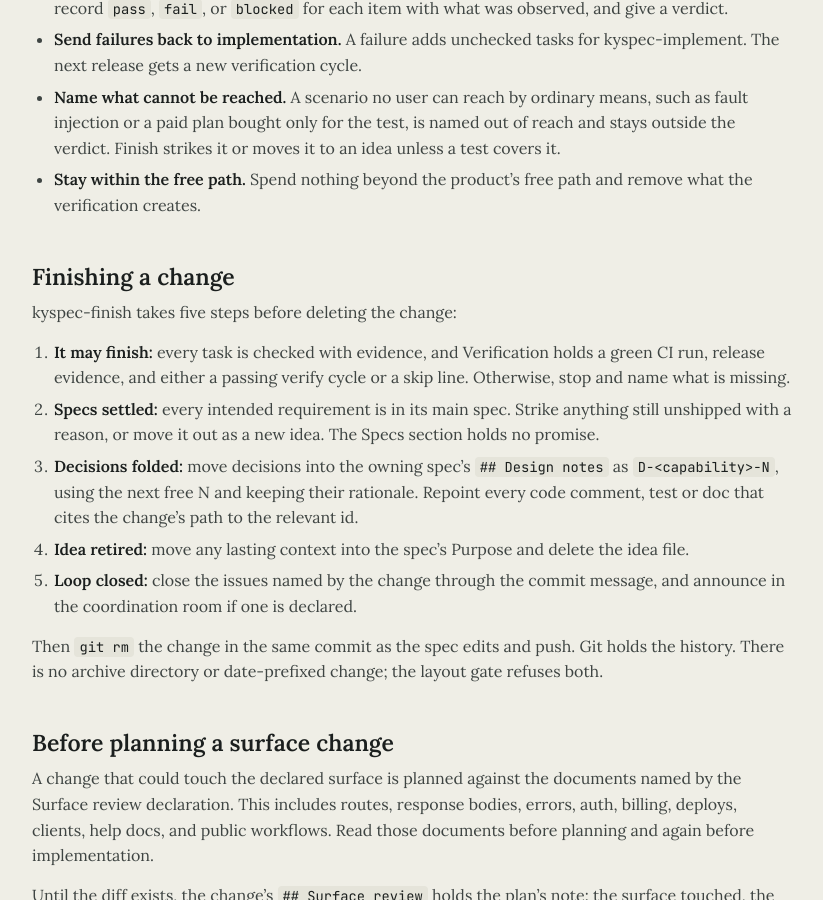
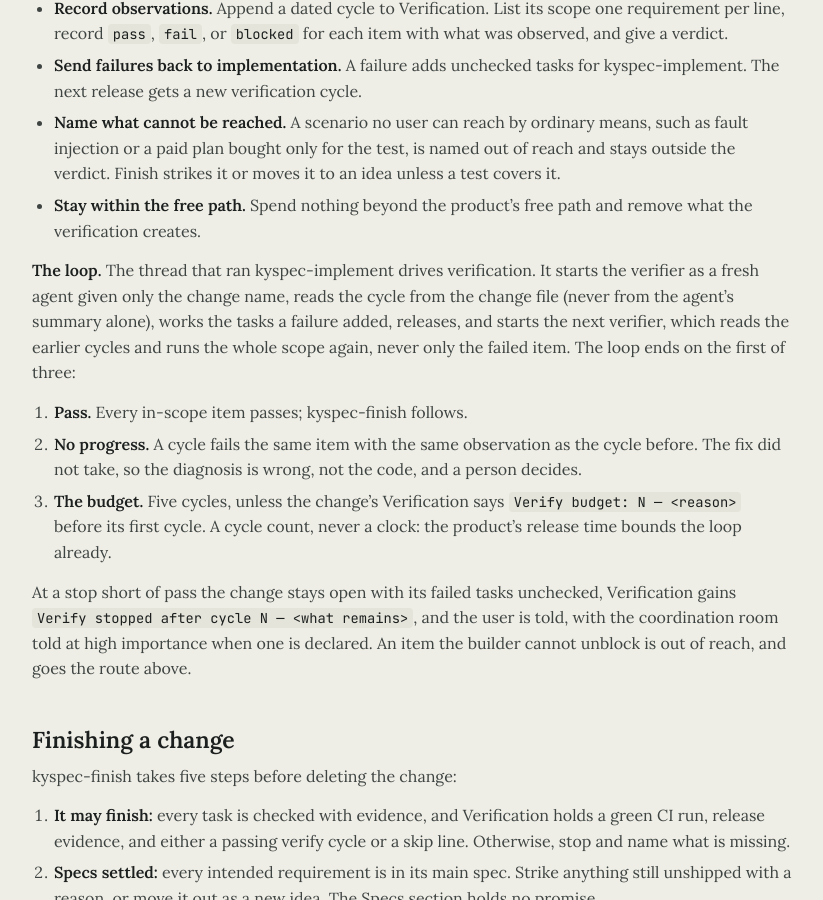
Before and after one commit to kychee-com/kyspec, a Jekyll site: the page built from METHOD.md, in a window 1280 px wide and 900 px high, scrolled down 4760 px. Shown: the whole window, without its empty margins (198-1021 px from the left). Built offline with Jekyll 4.4.1, drawn with Linux system fonts in a browser that asks for light colours; our own code applies the rules of GitHub Pages for plain Markdown files; some of the changed text lies outside the part shown.

Commit message:
kyspec: the verify loop has a driver and three stop rules; the budget is five cycles
METHOD.md Verify: the thread that ran implement drives verification, starting a fresh verifier per cycle and reading each cycle from the change file; the loop ends on pass, on no progress (the same item failing with the same observation), or at the budget, five cycles unless the change's Verification sets another with a reason; a stop short of pass leaves the tasks open and tells the user. kyspec-implement's End carries the loop, kyspec-verify's cycle header names the cycle as n of N and flags no progress, and the examples and the README and WHY mention the budget.

Co-Authored-By: Claude Fable 5.1 <noreply@anthropic.com>

Claude-Session: https://claude.ai/code/session_01Rh7cGLb7ieG41vaALGww2G

```diff
--- a/METHOD.md
+++ b/METHOD.md
@@ -186,8 +186,9 @@ concrete reason.
 
 **Verification.** kyspec-implement records the CI run for the pushed commit and the deploy
 or publish result with its live check, or `Release: none — <reason>`. This is followed by the
-verify cycles ("Verify"), or `Verify: skipped — <reason>` when no user-facing flow changed.
-kyspec-implement writes the skip line.
+verify cycles ("Verify"), preceded by `Verify budget: N — <reason>` when the change needs
+other than the default five, or by `Verify: skipped — <reason>` when no user-facing flow
+changed. kyspec-implement writes the skip line.
 
 ## Verify
 
@@ -212,6 +213,24 @@ The verifier follows these rules:
   outside the verdict. Finish strikes it or moves it to an idea unless a test covers it.
 - **Stay within the free path.** Spend nothing beyond the product's free path and remove
   what the verification creates.
+
+**The loop.** The thread that ran kyspec-implement drives verification. It starts the verifier
+as a fresh agent given only the change name, reads the cycle from the change file (never from
+the agent's summary alone), works the tasks a failure added, releases, and starts the next
+verifier, which reads the earlier cycles and runs the whole scope again, never only the failed
+item. The loop ends on the first of three:
+
+1. **Pass.** Every in-scope item passes; kyspec-finish follows.
+2. **No progress.** A cycle fails the same item with the same observation as the cycle before.
+   The fix did not take, so the diagnosis is wrong, not the code, and a person decides.
+3. **The budget.** Five cycles, unless the change's Verification says
+   `Verify budget: N — <reason>` before its first cycle. A cycle count, never a clock: the
+   product's release time bounds the loop already.
+
+At a stop short of pass the change stays open with its failed tasks unchecked, Verification
+gains `Verify stopped after cycle N — <what remains>`, and the user is told, with the
+coordination room told at high importance when one is declared. An item the builder cannot
+unblock is out of reach, and goes the route above.
 
 ## Finishing a change
 
```
Also changed, not shown: WHY.md (+1 -1 lines), examples/lantern/changes/archive-a-book.md (+1 -1 lines), examples/workflows/04-verify-fails.md (+3 -2 lines), skills/kyspec-implement/SKILL.md (+7 -1 lines), skills/kyspec-verify/SKILL.md (+5 -2 lines), README.md.
